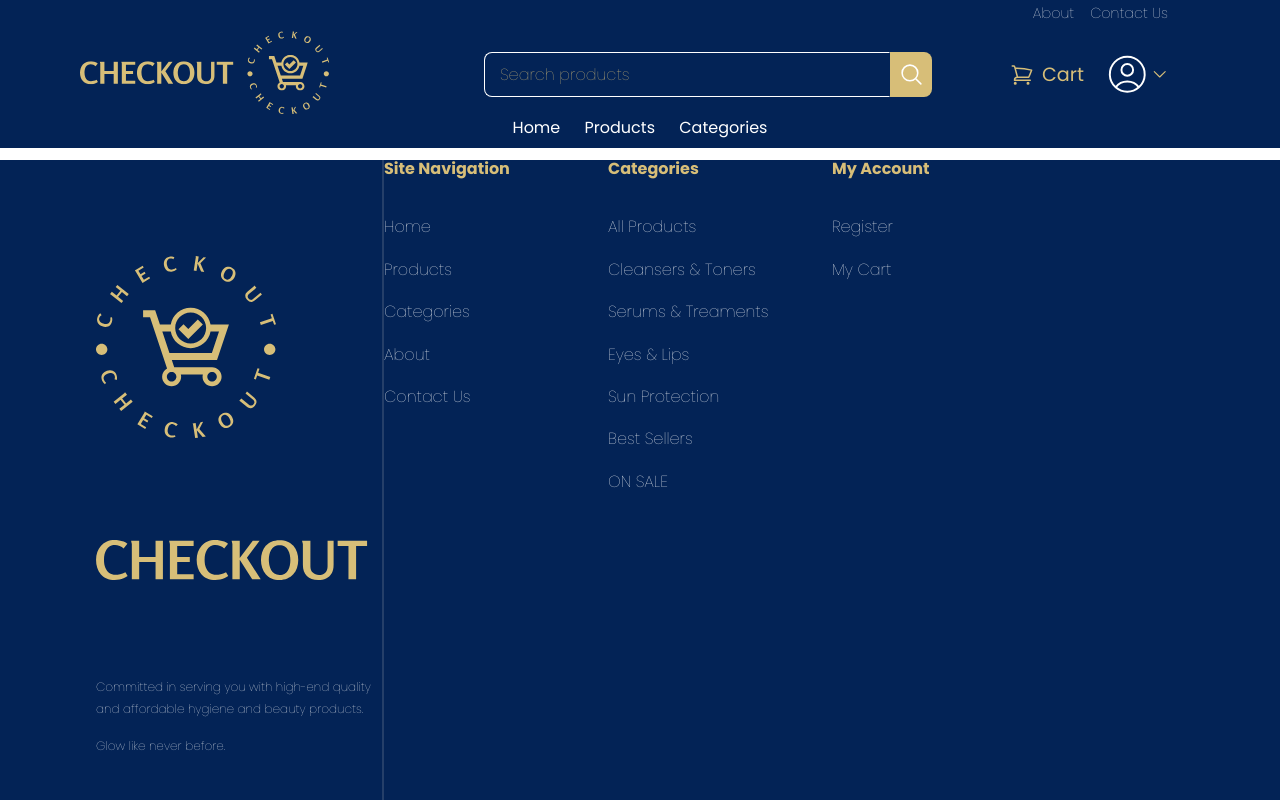
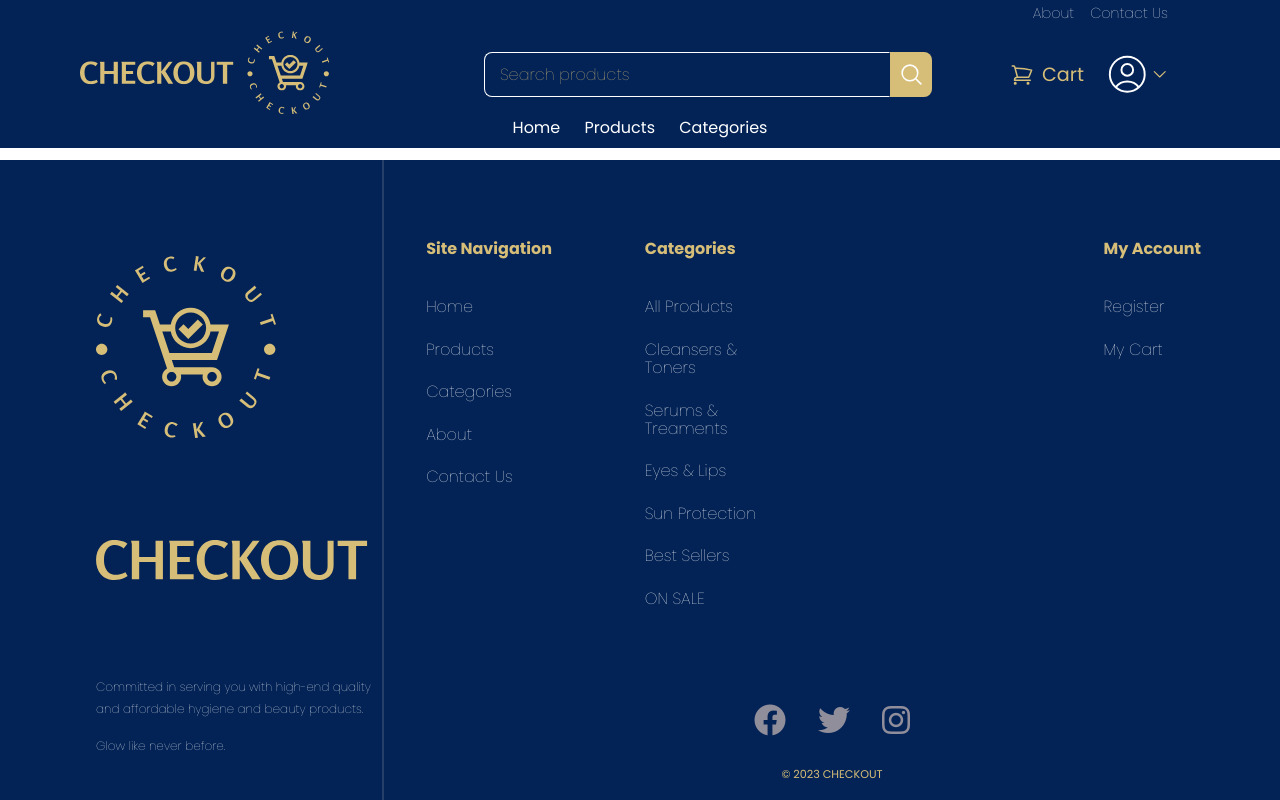
Before and after one commit to NeoPielago/Checkout, a plain HTML site: page index.html in a window 1280 px wide. Drawn offline with Linux system fonts and the light colour scheme.

Commit message:
Add footer and links

```diff
--- a/index.html
+++ b/index.html
@@ -14,7 +14,6 @@
 
 
     <link rel="stylesheet" href="styles.css">
-    <link rel="stylesheet" href="styles-footer.css">
     <title>Checkout</title>
 
 </head>
@@ -126,6 +125,8 @@
 
 
     <footer>
+
+        <div class="footer-wrapper">
             <section class="footer-logo">
                 <img src="/assets/checkout_logo_footer_circle.svg" alt="checkout logo" class="footer--logo">
                 <img src="/assets/checkout_logo_footer_txt.svg" alt="checkout logo" class="footer--logo-text">
@@ -134,6 +135,7 @@
             </section>
 
             <section class="site-navigation-links">
+                <div class="site-nav-wrapper">
                     <div class="site-nav">
                         <p class="site-nav-title"> Site Navigation</p>
                         <a href="index.html">Home</a>
@@ -159,12 +161,17 @@
                         <a href="register.html">Register</a>
                         <a href="my-cart.html">My Cart</a>
                     </div>
+                </div>
+                <div class="socials">
+                    <a href="https://www.facebook.com" target="_blank"><i class="fa-brands fa-facebook"></i></a>
+                    <a href="https://www.twitter.com" target="_blank"><i class="fa-brands fa-twitter"></i></a>
+                    <a href="https://www.instagram.com" target="_blank"><i class="fa-brands fa-instagram"></i></a>
+                </div>
+                <p class="copyright">© 2023 CHECKOUT</p>
+            </section>
+        </div>
 
-            <!-- <div class="socials">
 
-            </div>
-            <p class="copyright"></p> -->
-        </section>
     </footer>
 </body>
 </html>
--- a/styles-footer.css
+++ /dev/null
@@ -1,104 +0,0 @@
-*{
-    /* outline: 1px dashed orange; */
-    margin: 0;
-    padding: 0;
-}
-
-::root{
-    font-family: Poppins, sans-serif;
-    --gold: #D7BE78;
-    --goldDark: #b49f65;
-    --royalBlue: #032356;
-}
-
-    /* main{
-        width: 100%;
-        height: 3000px;
-    } */
-
-    :root{
-
-        height: 100%;
-    }
-
-    body{
-        min-height: 100%;
-        display: flex;
-        flex-direction: column;
-    }
-
-    footer{
-
-        width: 100%;
-        height: 40rem;
-        background-color: var(--royalBlue);
-        margin-top: auto;
-        display: flex;
-    }
-
-
-        section.footer-logo{
-            width: 30%;
-            height: 100%;
-            border-right: 2px solid #253F69;
-
-        }
-
-        img.footer--logo{
-            margin-left: 6rem ;
-            margin-top:6rem ;
-            width: 180px;
-        }
-
-        img.footer--logo-text{
-            display: block;
-            margin-left: 6rem;
-            margin-top: 6rem ;
-            width: 17rem;
-        }
-
-        footer > section.footer-logo > p{
-
-            font-weight: 100;
-            color: white;
-            width: 18rem;
-            margin-left: 6rem;
-            font-size: 0.75rem;
-            line-height: 1.8;
-        }
-
-        footer > section > p.footer-description{
-            margin-top: 6rem;
-        }
-
-        footer > section > p.tagline{
-            margin-top: 1rem;
-        }
-
-        section.site-navigation-links{
-            width: 100%;
-            display: flex;
-            height: fit-content;
-        }
-
-        section.site-navigation-links > div.site-nav, section.site-navigation-links > div.categories, section.site-navigation-links > div.my-account{
-
-            width: 25%;
-            text-align: left;
-            display: flex;
-            flex-direction: column;
-            gap: 1.5rem;
-            /* background-color: gray; */
-        }
-        section.site-navigation-links > div.site-nav > p, section.site-navigation-links > div.categories > p, section.site-navigation-links > div.my-account > p{
-            font-weight: 600;
-            color: var(--gold);
-            margin-bottom: 1rem;
-        }
-
-        section.site-navigation-links > div > a{
-
-            color: white;
-            font-weight:200;
-            text-decoration: none;
-        }
--- a/styles.css
+++ b/styles.css
@@ -10,7 +10,14 @@
     --gold: #D7BE78;
     --goldDark: #b49f65;
     --royalBlue: #032356;
+    height: 100%;
 }
+
+    body{
+        min-height: 100%;
+        display: flex;
+        flex-direction: column;
+    }
 
     nav {
 
@@ -169,4 +176,123 @@
 
                 color: var(--gold);
             }
-/*define colors as var to make them constant */
+
+
+    footer{
+        margin-top: auto;
+
+    }
+
+    footer > div.footer-wrapper{
+        width: 100%;
+        height: 40rem;
+        background-color: var(--royalBlue);
+        display: flex;
+    }
+
+        section.footer-logo{
+            width: 30%;
+            height: 100%;
+            border-right: 2px solid #253F69;
+
+        }
+
+        img.footer--logo{
+            margin-left: 6rem ;
+            margin-top:6rem ;
+            width: 180px;
+        }
+
+        img.footer--logo-text{
+            display: block;
+            margin-left: 6rem;
+            margin-top: 6rem ;
+            width: 17rem;
+        }
+
+        footer > div.footer-wrapper > section.footer-logo > p{
+
+            font-weight: 100;
+            color: white;
+            width: 18rem;
+            margin-left: 6rem;
+            font-size: 0.75rem;
+            line-height: 1.8;
+        }
+
+        footer > div.footer-wrapper > section > p.footer-description{
+            margin-top: 6rem;
+        }
+
+        footer > div.footer-wrapper > section > p.tagline{
+            margin-top: 1rem;
+        }
+
+        section.site-navigation-links {
+            width: 100%;
+            display: flex;
+            flex-direction: column;
+        }
+
+        section.site-navigation-links > div.site-nav-wrapper{
+            width: 100%;
+            display: flex;
+            height: fit-content;
+            justify-content: space-around;
+            margin-top: 5rem;
+        }
+
+        section.site-navigation-links >  div.site-nav-wrapper > div.site-nav, section.site-navigation-links > div.site-nav-wrapper > div.categories, section.site-navigation-links > div.site-nav-wrapper > div.my-account{
+
+            width: 15%;
+            text-align: left;
+            display: flex;
+            flex-direction: column;
+            gap: 1.5rem;
+            /* background-color: gray; */
+        }
+
+        section.site-navigation-links > div.site-nav-wrapper > div.site-nav > p, section.site-navigation-links > div.site-nav-wrapper > div.categories > p, section.site-navigation-links > div.site-nav-wrapper > div.my-account > p{
+            font-weight: 600;
+            color: var(--gold);
+            margin-bottom: 1rem;
+        }
+
+        section.site-navigation-links > div.site-nav-wrapper > div.my-account{
+
+            margin-left: 15rem;
+        }
+
+        section.site-navigation-links > div.site-nav-wrapper > div > a{
+
+            color: white;
+            font-weight:200;
+            text-decoration: none;
+        }
+
+        section.site-navigation-links > div.site-nav-wrapper > div > a:hover{
+
+            text-decoration: underline;
+            text-decoration-color: var(--gold);
+        }
+
+        div.socials{
+            display: flex;
+            justify-content: center;
+            align-items:center;
+            gap: 2rem;
+            margin-top: 6rem;
+
+        }
+
+        i.fa-brands{
+            color: #918E9B;
+            font-size: 2rem;
+        }
+
+        p.copyright{
+            margin-top: 2rem;
+            text-align: center;
+            color: var(--gold);
+            font-size: 0.7rem;
+        }
```
Also changed, not shown: 2 other files. Lines whose indentation alone changed are shown as unchanged.
